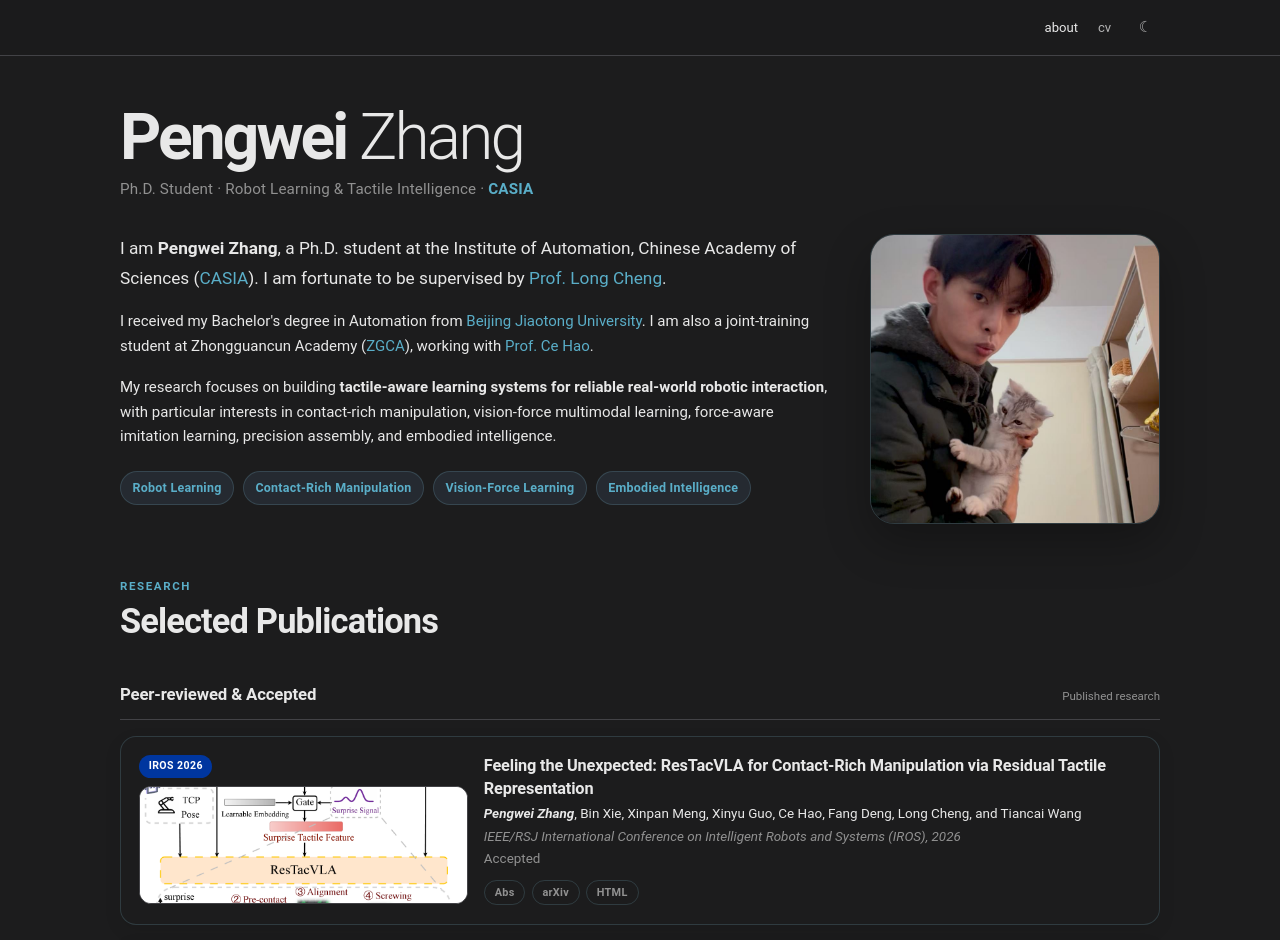
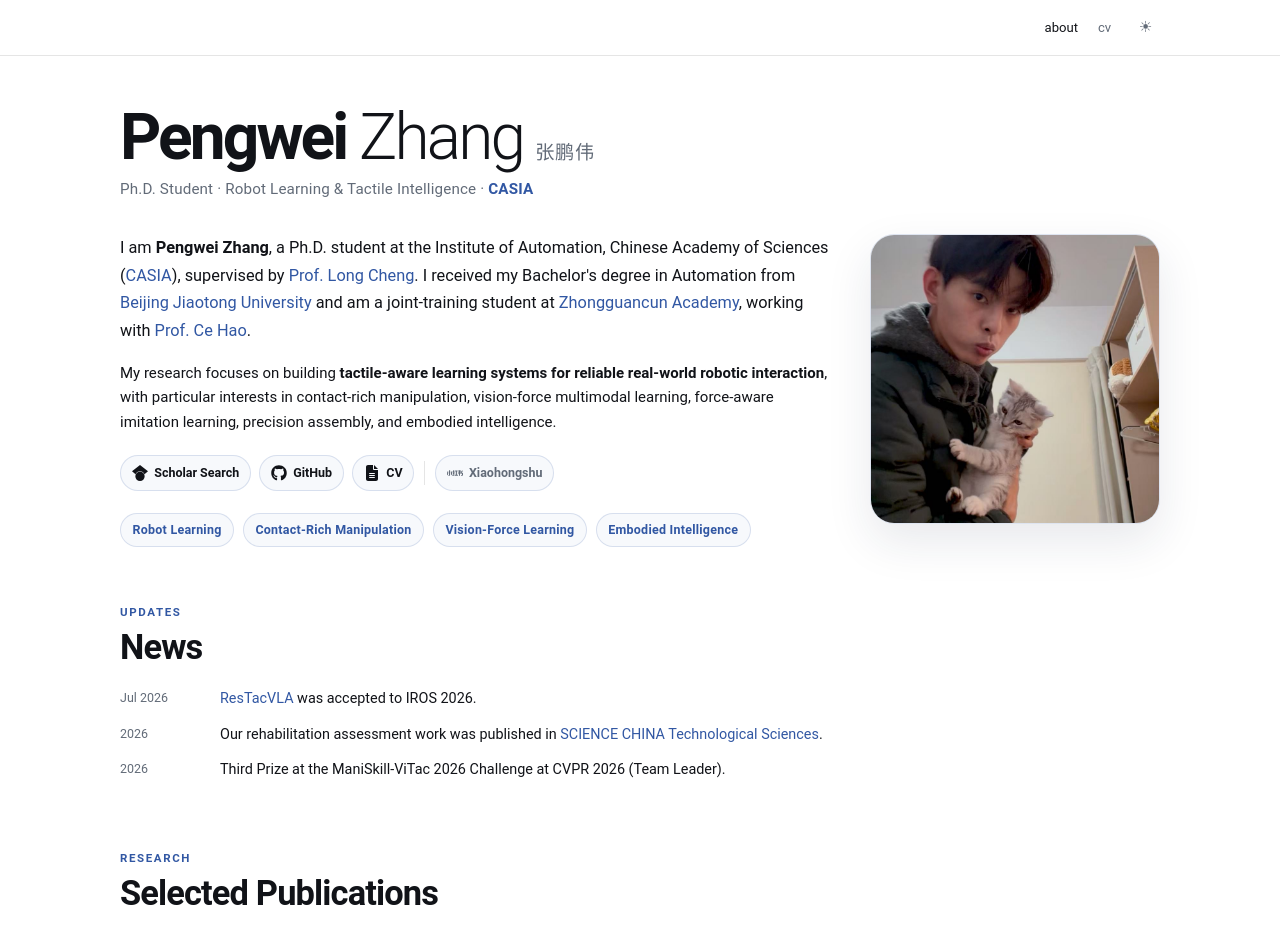
Before and after one commit to Awilekong/Awilekong.github.io, a Next.js app: page / in a window 1280 px wide. Shown: the top 940 px of the page. Built offline with nearby package versions, Linux system fonts and the light colour scheme; no server answers.

Commit message:
Polish academic homepage v1.1

```diff
--- a/app/SiteChrome.tsx
+++ b/app/SiteChrome.tsx
@@ -4,13 +4,33 @@ import { useEffect, useState } from "react";
 import Link from "next/link";
 import { usePathname } from "next/navigation";
 
+type Theme = "light" | "dark";
+
 export default function SiteChrome() {
   const pathname = usePathname();
-  const [light, setLight] = useState(false);
+  const [theme, setTheme] = useState<Theme>("light");
 
   useEffect(() => {
-    document.documentElement.dataset.theme = light ? "light" : "dark";
-  }, [light]);
+    const savedTheme = window.localStorage.getItem("pengwei-theme");
+    const currentTheme =
+      savedTheme === "dark" || savedTheme === "light"
+        ? savedTheme
+        : document.documentElement.dataset.theme === "dark"
+          ? "dark"
+          : "light";
+    const frame = window.requestAnimationFrame(() => setTheme(currentTheme));
+
+    return () => window.cancelAnimationFrame(frame);
+  }, []);
+
+  function toggleTheme() {
+    setTheme((currentTheme) => {
+      const nextTheme = currentTheme === "light" ? "dark" : "light";
+      document.documentElement.dataset.theme = nextTheme;
+      window.localStorage.setItem("pengwei-theme", nextTheme);
+      return nextTheme;
+    });
+  }
 
   return (
     <header className="site-nav">
@@ -27,11 +47,11 @@ export default function SiteChrome() {
         <button
           className="theme-toggle"
           type="button"
-          onClick={() => setLight((value) => !value)}
-          aria-label={light ? "Use dark theme" : "Use light theme"}
-          title={light ? "Use dark theme" : "Use light theme"}
+          onClick={toggleTheme}
+          aria-label={theme === "light" ? "Use dark theme" : "Use light theme"}
+          title={theme === "light" ? "Use dark theme" : "Use light theme"}
         >
-          {light ? "☀" : "☾"}
+          {theme === "light" ? "☀" : "☾"}
         </button>
       </nav>
     </header>
--- a/app/globals.css
+++ b/app/globals.css
@@ -1,24 +1,24 @@
 :root {
-  --background: #1c1c1d;
-  --surface: #252a31;
-  --text: #e8e8e8;
-  --text-light: #919191;
-  --accent: #5aaec8;
-  --divider: #424246;
-  --card-border: rgba(135, 201, 222, 0.18);
-  --shadow: rgba(0, 0, 0, 0.28);
+  --background: #fff;
+  --surface: #f7f9fc;
+  --text: #111318;
+  --text-light: #626b78;
+  --accent: #3157a3;
+  --divider: rgba(0, 0, 0, 0.1);
+  --card-border: rgba(49, 87, 163, 0.16);
+  --shadow: rgba(30, 43, 71, 0.1);
   --content-width: 1040px;
 }
 
-html[data-theme="light"] {
-  --background: #fff;
-  --surface: #f7f9fc;
-  --text: #000;
-  --text-light: #828282;
-  --accent: #3157a3;
-  --divider: rgba(0, 0, 0, 0.1);
-  --card-border: rgba(49, 87, 163, 0.14);
-  --shadow: rgba(30, 43, 71, 0.1);
+html[data-theme="dark"] {
+  --background: #1c1c1d;
+  --surface: #252a31;
+  --text: #f0f1f2;
+  --text-light: #aeb4bc;
+  --accent: #69b7cf;
+  --divider: #48484d;
+  --card-border: rgba(135, 201, 222, 0.24);
+  --shadow: rgba(0, 0, 0, 0.3);
 }
 
 * {
@@ -112,7 +112,7 @@ img {
 .theme-toggle {
   border: 0;
   background: none;
-  color: #b4b4b4;
+  color: var(--text-light);
   font: inherit;
   font-size: 0.82rem;
   cursor: pointer;
@@ -155,15 +155,26 @@ img {
 }
 
 .profile-header h1 {
+  display: flex;
   margin: 0 0 0.35rem;
   font-size: clamp(2.35rem, 6vw, 4rem);
   font-weight: 300;
   letter-spacing: -0.045em;
   line-height: 1.05;
+  align-items: baseline;
+  flex-wrap: wrap;
+  gap: 0.75rem;
 }
 
 .profile-header h1 strong {
   font-weight: 700;
+}
+
+.chinese-name {
+  color: var(--text-light);
+  font-size: clamp(1rem, 2vw, 1.2rem);
+  font-weight: 500;
+  letter-spacing: 0.04em;
 }
 
 .profile-header p {
@@ -202,12 +213,62 @@ img {
 }
 
 .about-intro p:first-child {
-  font-size: 1.08rem;
-  line-height: 1.72;
+  font-size: 1.02rem;
+  line-height: 1.7;
 }
 
 .about-intro strong {
   font-weight: 700;
+}
+
+.profile-links {
+  display: flex;
+  flex-wrap: wrap;
+  gap: 0.5rem;
+  margin-top: 1.25rem;
+  align-items: center;
+}
+
+.profile-links a {
+  display: inline-flex;
+  min-height: 2.25rem;
+  padding: 0.38rem 0.68rem;
+  border: 1px solid var(--card-border);
+  border-radius: 999px;
+  background: var(--surface);
+  color: var(--text);
+  font-size: 0.78rem;
+  font-weight: 650;
+  align-items: center;
+  gap: 0.4rem;
+}
+
+.profile-links a:hover,
+.profile-links a:focus-visible {
+  border-color: var(--accent);
+  color: var(--accent);
+  text-decoration: none;
+}
+
+.profile-links svg {
+  width: 1rem;
+  height: 1rem;
+}
+
+.profile-link-divider {
+  width: 1px;
+  height: 1.5rem;
+  margin: 0 0.1rem;
+  background: var(--divider);
+}
+
+.profile-links .personal-profile-link {
+  color: var(--text-light);
+}
+
+.profile-links .personal-profile-link:hover,
+.profile-links .personal-profile-link:focus-visible {
+  color: #ff2442;
 }
 
 .research-tags {
@@ -255,6 +316,38 @@ img {
   font-size: clamp(1.65rem, 4vw, 2.15rem);
   letter-spacing: -0.025em;
   line-height: 1.2;
+}
+
+.compact-heading {
+  margin-bottom: 0.8rem;
+}
+
+.news-section {
+  margin-top: 3.5rem;
+}
+
+.news-list {
+  margin: 0;
+  padding: 0;
+  list-style: none;
+}
+
+.news-list li {
+  display: grid;
+  padding: 0.42rem 0;
+  grid-template-columns: 5.5rem minmax(0, 1fr);
+  gap: 0.75rem;
+  font-size: 0.9rem;
+  line-height: 1.55;
+}
+
+.news-list time {
+  color: var(--text-light);
+  font-size: 0.78rem;
+}
+
+.selected-publications {
+  margin-top: 3.8rem;
 }
 
 .publication-group-heading {
@@ -418,7 +511,7 @@ img {
   padding: 0.75rem 0.9rem;
   border-left: 2px solid var(--accent);
   background: var(--surface);
-  color: #b9bec0;
+  color: var(--text-light);
   font-size: 0.78rem;
   line-height: 1.6;
 }
@@ -459,59 +552,43 @@ img {
   color: var(--accent);
 }
 
-.social-links {
-  display: flex;
-  margin-top: 3.5rem;
-  justify-content: center;
-  gap: 0.45rem;
-}
-
-.social-links a {
-  display: inline-flex;
-  width: 2.8rem;
-  height: 2.8rem;
-  border-radius: 50%;
-  color: var(--text);
-  align-items: center;
-  justify-content: center;
-  transition:
-    background 160ms ease,
-    color 160ms ease,
-    transform 160ms ease;
-}
-
-.social-links svg {
-  width: 2rem;
-  height: 2rem;
-}
-
-.social-links a:hover,
-.social-links a:focus-visible {
-  background: var(--surface);
-  color: var(--accent);
-  text-decoration: none;
-  transform: translateY(-2px);
-}
-
-.social-links .xiaohongshu-icon:hover,
-.social-links .xiaohongshu-icon:focus-visible {
-  color: #ff2442;
-}
-
 .cv-page {
   max-width: 800px;
   min-height: calc(100vh - 190px);
+  padding-bottom: 4rem;
 }
 
-.cv-page h1 {
+.cv-header h1 {
+  display: flex;
   margin: 0;
   font-size: clamp(2.2rem, 6vw, 3.5rem);
   letter-spacing: -0.04em;
+  align-items: baseline;
+  flex-wrap: wrap;
+  gap: 0.75rem;
+}
+
+.cv-header h1 span {
+  color: var(--text-light);
+  font-size: 1rem;
+  font-weight: 500;
+  letter-spacing: 0.04em;
 }
 
 .cv-intro {
-  margin: 0.35rem 0 2.5rem;
+  margin: 0.35rem 0 1rem;
   color: var(--text-light);
+}
+
+.cv-profile-links {
+  display: flex;
+  flex-wrap: wrap;
+  gap: 0.85rem;
+  font-size: 0.82rem;
+}
+
+.cv-profile-links a {
+  font-weight: 650;
 }
 
 .cv-section {
@@ -543,6 +620,29 @@ img {
   font-size: 0.82rem;
 }
 
+.cv-publications {
+  margin: 0;
+  padding-left: 1.25rem;
+}
+
+.cv-publications li {
+  padding: 0.45rem 0 0.75rem 0.25rem;
+}
+
+.cv-publications p {
+  margin: 0.18rem 0 0.4rem;
+  color: var(--text-light);
+  font-size: 0.86rem;
+  line-height: 1.5;
+}
+
+.cv-publication-links {
+  display: flex;
+  gap: 0.75rem;
+  font-size: 0.78rem;
+  font-weight: 650;
+}
+
 @media (max-width: 575px) {
   body {
     padding-top: 52px;
@@ -561,6 +661,15 @@ img {
     margin-bottom: 1.5rem;
   }
 
+  .profile-header h1 {
+    font-size: 2.15rem;
+    gap: 0.55rem;
+  }
+
+  .chinese-name {
+    font-size: 0.95rem;
+  }
+
   .profile-photo {
     float: none;
     width: 100%;
@@ -568,11 +677,41 @@ img {
   }
 
   .profile-photo img {
+    height: 290px;
+    aspect-ratio: auto;
     border-radius: 1.1rem;
+    object-position: 50% 48%;
+  }
+
+  .about-intro p:first-child {
+    font-size: 0.98rem;
+    line-height: 1.65;
+  }
+
+  .profile-links {
+    gap: 0.42rem;
+  }
+
+  .profile-links a {
+    min-height: 2.15rem;
+    padding: 0.34rem 0.58rem;
+  }
+
+  .profile-link-divider {
+    display: none;
+  }
+
+  .research-tags {
+    margin-top: 1rem;
+  }
+
+  .news-list li {
+    grid-template-columns: 4.4rem minmax(0, 1fr);
+    gap: 0.55rem;
   }
 
   .home-section {
-    margin-top: 3.5rem;
+    margin-top: 3rem;
   }
 
   .publication-group-heading span {
@@ -583,9 +722,22 @@ img {
     grid-template-columns: 1fr;
   }
 
+  .publication-card {
+    padding: 1rem;
+  }
+
   .publication-preview img {
     height: auto;
-    aspect-ratio: 16 / 8;
+    aspect-ratio: 16 / 7.5;
+  }
+
+  .publication-details h3 {
+    font-size: 1rem;
+  }
+
+  .authors,
+  .periodical {
+    font-size: 0.82rem;
   }
 
   .recognition-list li {
@@ -604,6 +756,10 @@ img {
     grid-template-columns: 1fr;
     gap: 0.2rem;
   }
+
+  .cv-header h1 {
+    font-size: 2.25rem;
+  }
 }
 
 @media (prefers-reduced-motion: reduce) {
--- a/app/page.tsx
+++ b/app/page.tsx
@@ -1,5 +1,8 @@
-import { FaGithub } from "react-icons/fa6";
-import { SiXiaohongshu } from "react-icons/si";
+import { FaFileLines, FaGithub } from "react-icons/fa6";
+import { SiGooglescholar, SiXiaohongshu } from "react-icons/si";
+
+const scholarSearchUrl =
+  "https://scholar.google.com/scholar?q=%22Pengwei+Zhang%22+ResTacVLA";
 
 const publications = {
   accepted: [
@@ -17,12 +20,12 @@ const publications = {
         </>
       ),
       venue: "IEEE/RSJ International Conference on Intelligent Robots and Systems (IROS), 2026",
-      note: "Accepted",
       abstract:
         "ResTacVLA reformulates touch as the residual between visual expectation and physical sensation. Predictive-coding-inspired contact primitives and a surprise-aware gate help VLA policies prioritize tactile information during visually ambiguous contact phases.",
       links: [
-        { label: "arXiv", href: "https://arxiv.org/abs/2607.03387" },
-        { label: "HTML", href: "https://awilekong.github.io/ResTacVLA/" },
+        { label: "Paper", href: "https://arxiv.org/abs/2607.03387" },
+        { label: "Project", href: "https://awilekong.github.io/ResTacVLA/" },
+        { label: "BibTeX", href: "https://arxiv.org/bibtex/2607.03387" },
       ],
     },
     {
@@ -42,7 +45,7 @@ const publications = {
         "This work combines depth-camera motion capture with YOLOv8-Pose and an interpretable Trajectory-ROM-Smooth scoring algorithm. Evaluation with 21 stroke patients shows close agreement with experienced physicians while capturing subtle rehabilitation progress at a finer granularity.",
       links: [
         {
-          label: "Article",
+          label: "Paper",
           href: "https://www.sciengine.com/SCTS/doi/10.1007/s11431-026-3364-3",
         },
         {
@@ -71,15 +74,59 @@ const publications = {
       abstract:
         "TouchThinker introduces a million-scale tactile reasoning dataset spanning 415 objects, eight scenarios, and seven sensor types. Its action-aware representation focuses reasoning on informative interaction segments and improves open-world tactile commonsense reasoning.",
       links: [
-        { label: "arXiv", href: "https://arxiv.org/abs/2606.11637" },
+        { label: "Paper", href: "https://arxiv.org/abs/2606.11637" },
         {
-          label: "CODE",
+          label: "Code",
           href: "https://github.com/lvkailin0118/TouchThinker",
         },
+        { label: "BibTeX", href: "https://arxiv.org/bibtex/2606.11637" },
       ],
     },
   ],
 };
+
+const news = [
+  {
+    date: "Jul 2026",
+    content: (
+      <>
+        <a
+          href="https://arxiv.org/abs/2607.03387"
+          target="_blank"
+          rel="noreferrer"
+        >
+          ResTacVLA
+        </a>{" "}
+        was accepted to IROS 2026.
+      </>
+    ),
+  },
+  {
+    date: "2026",
+    content: (
+      <>
+        Our rehabilitation assessment work was published in{" "}
+        <a
+          href="https://doi.org/10.1007/s11431-026-3364-3"
+          target="_blank"
+          rel="noreferrer"
+        >
+          SCIENCE CHINA Technological Sciences
+        </a>
+        .
+      </>
+    ),
+  },
+  {
+    date: "2026",
+    content: (
+      <>
+        Third Prize at the ManiSkill-ViTac 2026 Challenge at CVPR 2026
+        (Team Leader).
+      </>
+    ),
+  },
+];
 
 type Publication = (typeof publications.accepted)[number];
 
@@ -112,12 +159,9 @@ function PublicationCard({ publication }: { publication: Publication }) {
           <p className="periodical">
             <em>{publication.venue}</em>
           </p>
-          {"note" in publication && publication.note ? (
-            <p className="periodical">{publication.note}</p>
-          ) : null}
           <div className="paper-links">
             <details>
-              <summary>Abs</summary>
+              <summary>Abstract</summary>
               <p>{publication.abstract}</p>
             </details>
             {publication.links.map((link) => (
@@ -147,7 +191,12 @@ export default function Home() {
       <article className="about-page">
         <header className="profile-header">
           <h1>
-            <strong>Pengwei</strong> Zhang
+            <span>
+              <strong>Pengwei</strong> Zhang
+            </span>
+            <span className="chinese-name" lang="zh-CN">
+              张鹏伟
+            </span>
           </h1>
           <p>
             Ph.D. Student · Robot Learning &amp; Tactile Intelligence ·{" "}
@@ -171,7 +220,7 @@ export default function Home() {
             <a href="https://ia.cas.cn/" target="_blank" rel="noreferrer">
               CASIA
             </a>
-            ). I am fortunate to be supervised by{" "}
+            ), supervised by{" "}
             <a
               href="https://people.ucas.ac.cn/~chenglong"
               target="_blank"
@@ -179,26 +228,23 @@ export default function Home() {
             >
               Prof. Long Cheng
             </a>
-            .
-          </p>
-          <p>
-            I received my Bachelor&apos;s degree in Automation from{" "}
+            . I received my Bachelor&apos;s degree in Automation from{" "}
             <a
               href="https://en.bjtu.edu.cn/"
               target="_blank"
               rel="noreferrer"
             >
               Beijing Jiaotong University
-            </a>
-            . I am also a joint-training student at Zhongguancun Academy (
+            </a>{" "}
+            and am a joint-training student at{" "}
             <a
               href="https://www.bza.edu.cn/en"
               target="_blank"
               rel="noreferrer"
             >
-              ZGCA
+              Zhongguancun Academy
             </a>
-            ), working with{" "}
+            , working with{" "}
             <a
               href="https://cehao1.github.io/"
               target="_blank"
@@ -219,6 +265,35 @@ export default function Home() {
             precision assembly, and embodied intelligence.
           </p>
 
+          <nav className="profile-links" aria-label="Academic and social links">
+            <a href={scholarSearchUrl} target="_blank" rel="noreferrer">
+              <SiGooglescholar aria-hidden="true" />
+              Scholar Search
+            </a>
+            <a
+              href="https://github.com/Awilekong"
+              target="_blank"
+              rel="noreferrer"
+            >
+              <FaGithub aria-hidden="true" />
+              GitHub
+            </a>
+            <a href="/cv/">
+              <FaFileLines aria-hidden="true" />
+              CV
+            </a>
+            <span className="profile-link-divider" aria-hidden="true" />
+            <a
+              className="personal-profile-link"
+              href="https://www.xiaohongshu.com/user/profile/61112b75000000000101ca18"
+              target="_blank"
+              rel="noreferrer"
+            >
+              <SiXiaohongshu aria-hidden="true" />
+              Xiaohongshu
+            </a>
+          </nav>
+
           <div className="research-tags" aria-label="Research interests">
             <span>Robot Learning</span>
             <span>Contact-Rich Manipulation</span>
@@ -226,6 +301,26 @@ export default function Home() {
             <span>Embodied Intelligence</span>
           </div>
         </div>
+
+        <section
+          className="home-section news-section"
+          aria-labelledby="news-title"
+        >
+          <div className="section-heading compact-heading">
+            <div>
+              <p className="section-kicker">Updates</p>
+              <h2 id="news-title">News</h2>
+            </div>
+          </div>
+          <ul className="news-list">
+            {news.map((item, index) => (
+              <li key={`${item.date}-${index}`}>
+                <time>{item.date}</time>
+                <span>{item.content}</span>
+              </li>
+            ))}
+          </ul>
+        </section>
 
         <section
           className="home-section selected-publications"
@@ -241,7 +336,6 @@ export default function Home() {
 
           <div className="publication-group-heading">
             <h3>Peer-reviewed &amp; Accepted</h3>
-            <span>Published research</span>
           </div>
           <ol className="bibliography">
             {publications.accepted.map((publication) => (
@@ -253,8 +347,7 @@ export default function Home() {
           </ol>
 
           <div className="publication-group-heading">
-            <h3>Preprints &amp; Under Review</h3>
-            <span>Latest work</span>
+            <h3>Preprints</h3>
           </div>
           <ol className="bibliography">
             {publications.preprints.map((publication) => (
@@ -310,29 +403,6 @@ export default function Home() {
             </li>
           </ul>
         </section>
-
-        <div className="social-links" aria-label="Social profiles">
-          <a
-            className="github-icon"
-            href="https://github.com/Awilekong"
-            target="_blank"
-            rel="noreferrer"
-            title="GitHub"
-          >
-            <FaGithub aria-hidden="true" />
-            <span className="sr-only">GitHub</span>
-          </a>
-          <a
-            className="xiaohongshu-icon"
-            href="https://www.xiaohongshu.com/user/profile/61112b75000000000101ca18"
-            target="_blank"
-            rel="noreferrer"
-            title="Xiaohongshu"
-          >
-            <SiXiaohongshu aria-hidden="true" />
-            <span className="sr-only">Xiaohongshu</span>
-          </a>
-        </div>
       </article>
     </main>
   );
--- a/package.json
+++ b/package.json
@@ -11,7 +11,7 @@
     "build:pages": "next build",
     "start": "WRANGLER_LOG_PATH=.wrangler/wrangler.log vinext start",
     "test": "npm run build && node --test tests/rendered-html.test.mjs",
-    "lint": "eslint . --ignore-pattern dist --ignore-pattern .next",
+    "lint": "eslint . --ignore-pattern dist --ignore-pattern .next --ignore-pattern out --ignore-pattern work",
     "db:generate": "drizzle-kit generate"
   },
   "dependencies": {
```
Also changed, not shown: app/cv/page.tsx (+126 -32 lines), app/layout.tsx (+7 -1 lines), 1 other file (tests, documents, lock files or other folders).
